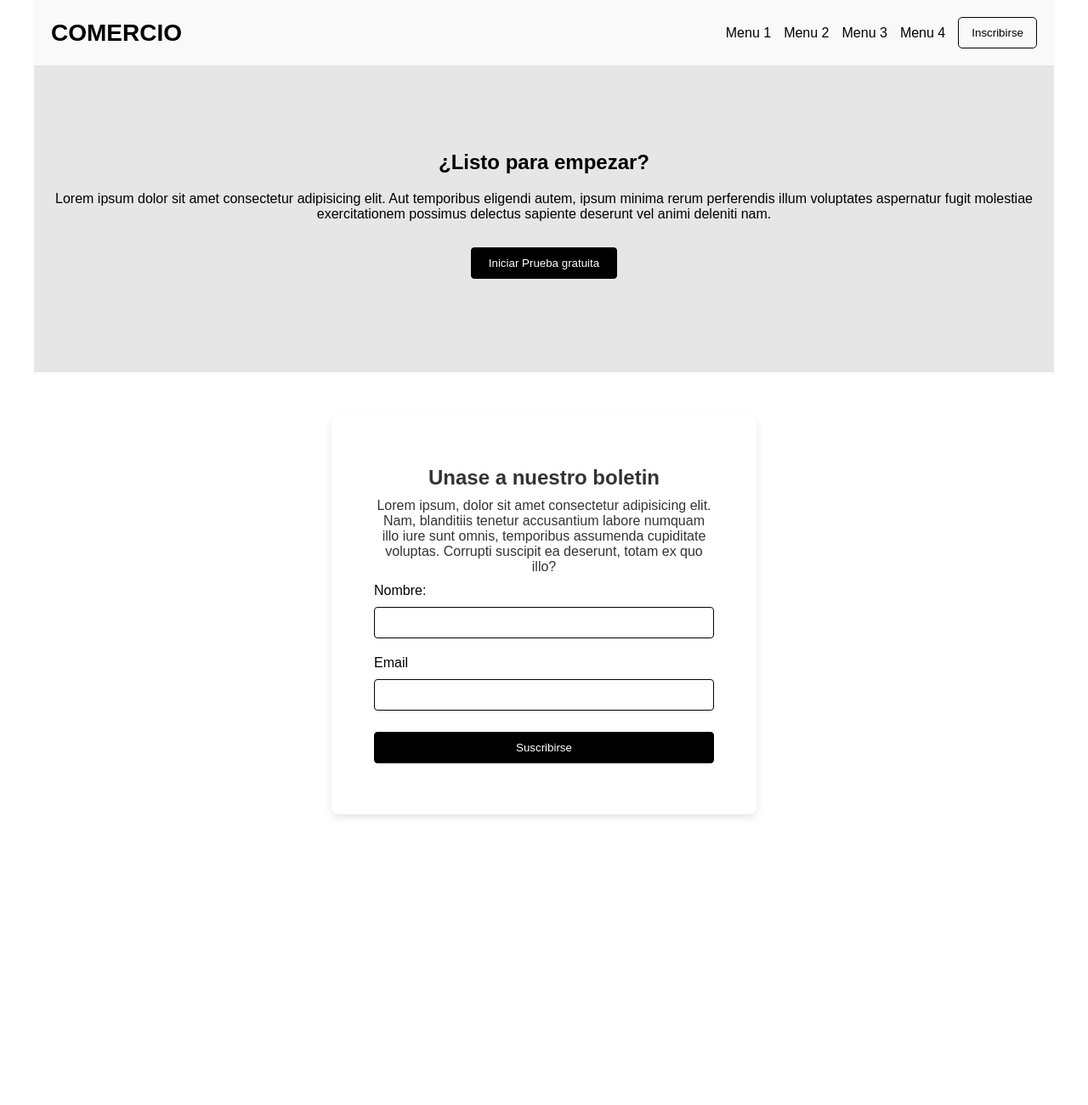
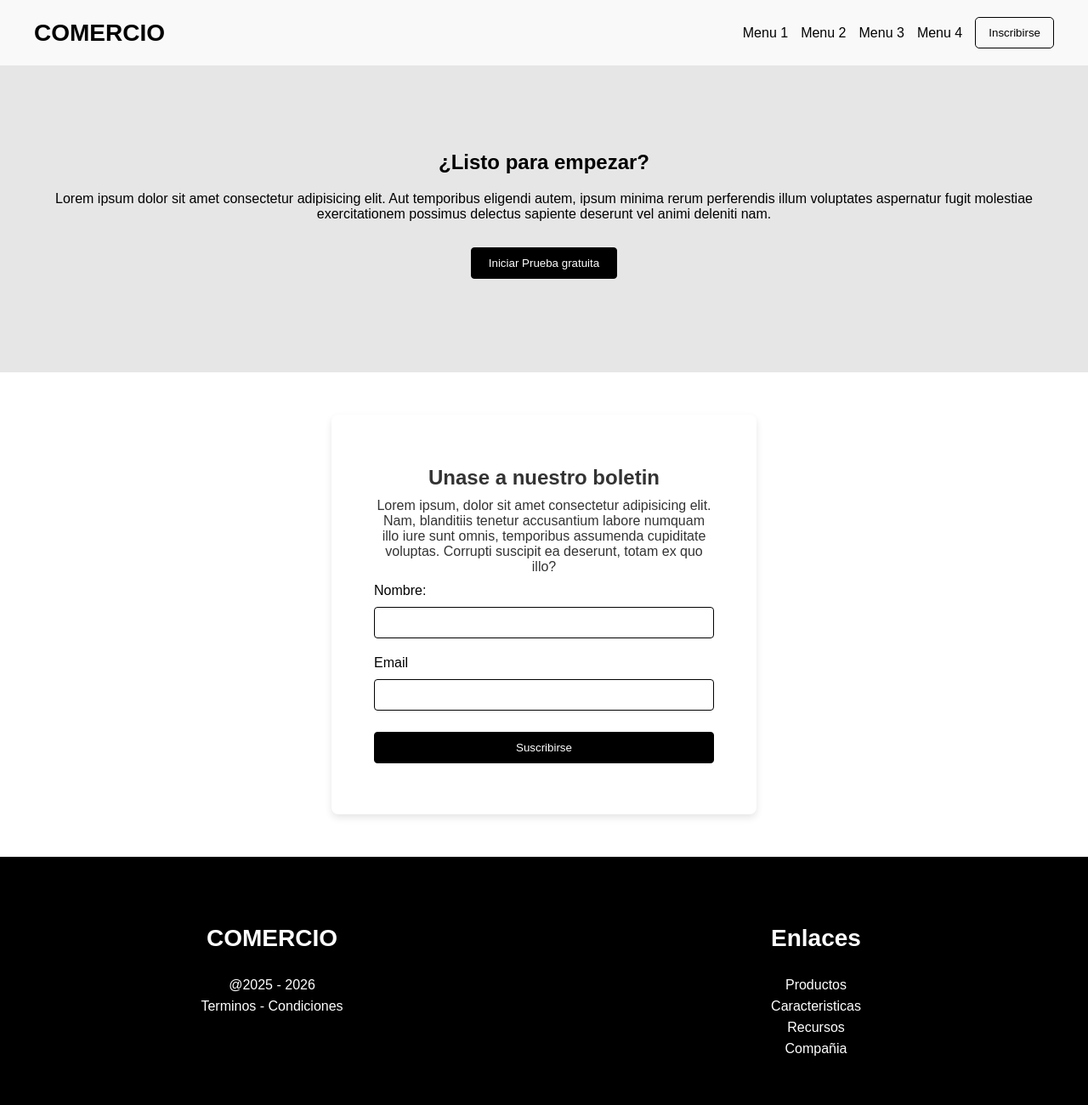
Before and after one commit to GaboPacheco0409/Examen, a plain HTML site: page index.html in a window 1280 px wide. Shown: the whole page at 85% size. Before the commit the page ends 1008 px from the top, so only its background shows below. Drawn offline with Linux system fonts and the light colour scheme.

Commit message:
header y main (actualizados) y footer (nuevo)

```diff
--- a/index.html
+++ b/index.html
@@ -7,7 +7,8 @@
     <title>Document</title>
 </head>
 <body>
-    <header class="contenedor">
+    <header>
+        <div class="contenedor">
             <h1>COMERCIO</h1>
             <nav>
 
@@ -18,9 +19,9 @@
                 <button>Inscribirse</button><!--aa-->
                 <button>Inscribirse</button><!--aa-->
             </nav>
-
+        </div>
     </header>
-    <main class="contenedor">
+    <main >
         <section class="hero">
             <h1>¿Listo para empezar?</h1>
             <p>Lorem ipsum dolor sit amet consectetur adipisicing elit. Aut temporibus eligendi autem, ipsum minima rerum perferendis illum voluptates aspernatur fugit molestiae exercitationem possimus delectus sapiente deserunt vel animi deleniti nam.</p>
@@ -38,6 +39,22 @@
             </form>
         </section>
     </main>
+    <footer>
+        <div class="footer-columnas">
+            <div class="footer-columna">
+                <h2>COMERCIO</h2>
+                <p>@2025 - 2026</p>
+                <p>Terminos - Condiciones</p>
+            </div>
+            <div class="footer-columna">
+                <h3>Enlaces</h3>
+                <p>Productos</p>
+                <p>Caracteristicas</p>
+                <p>Recursos</p>
+                <p>Compañia</p>
+            </div>
+        </div>
+    </footer>
 
 </body>
 </html>
```
Lines whose indentation alone changed are shown as unchanged.
